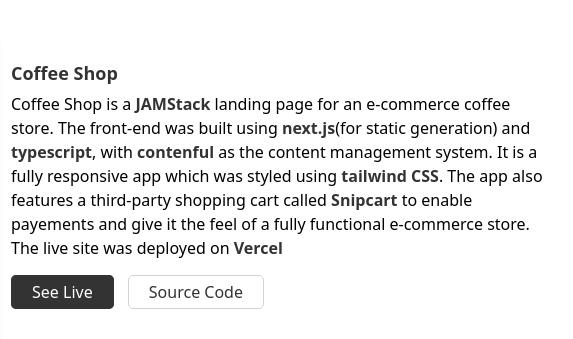
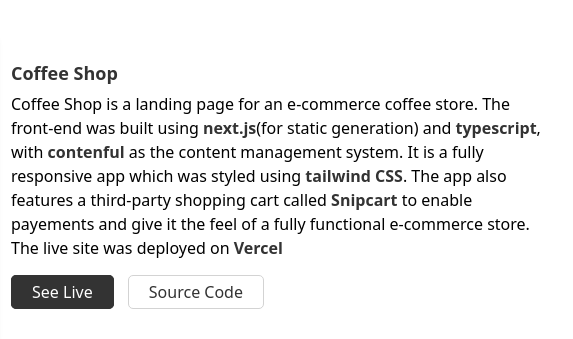
Before and after one commit to jerryyv/portfolio, a plain HTML site: page index.html in a window 1280 px wide. Shown: the part 724-1063 px from the top of the page, 569-1142 px from the left. Drawn offline with Linux system fonts and the light colour scheme.

Commit message:
minor content fix

```diff
--- a/index.html
+++ b/index.html
@@ -73,7 +73,7 @@
                 <div class="project-text">
                     <h2 class="project-text-title">Coffee Shop</h2>
                     <p class="project-text-description">
-                        Coffee Shop is a <span>JAMStack</span> landing page for an e-commerce coffee store.
+                        Coffee Shop is a landing page for an e-commerce coffee store.
                         The front-end was built using <span>next.js</span>(for static generation) and <span>typescript</span>, with <span>contenful</span> as the content management system.
                         It is a fully responsive app which was styled using <span>tailwind CSS</span>.
                         The app also features a third-party shopping cart called <span>Snipcart</span> to enable payements and give it the feel of a fully functional e-commerce store.
```
